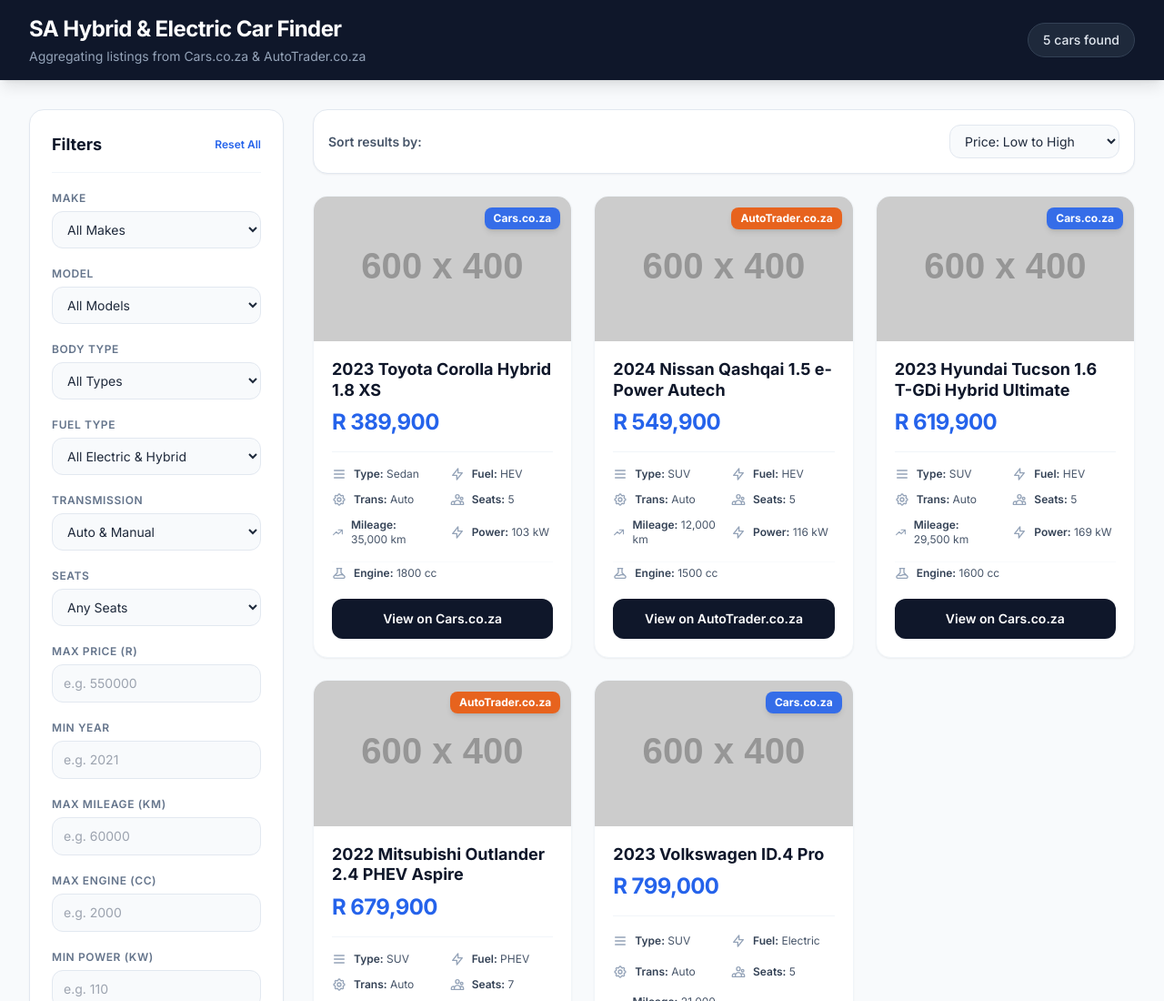
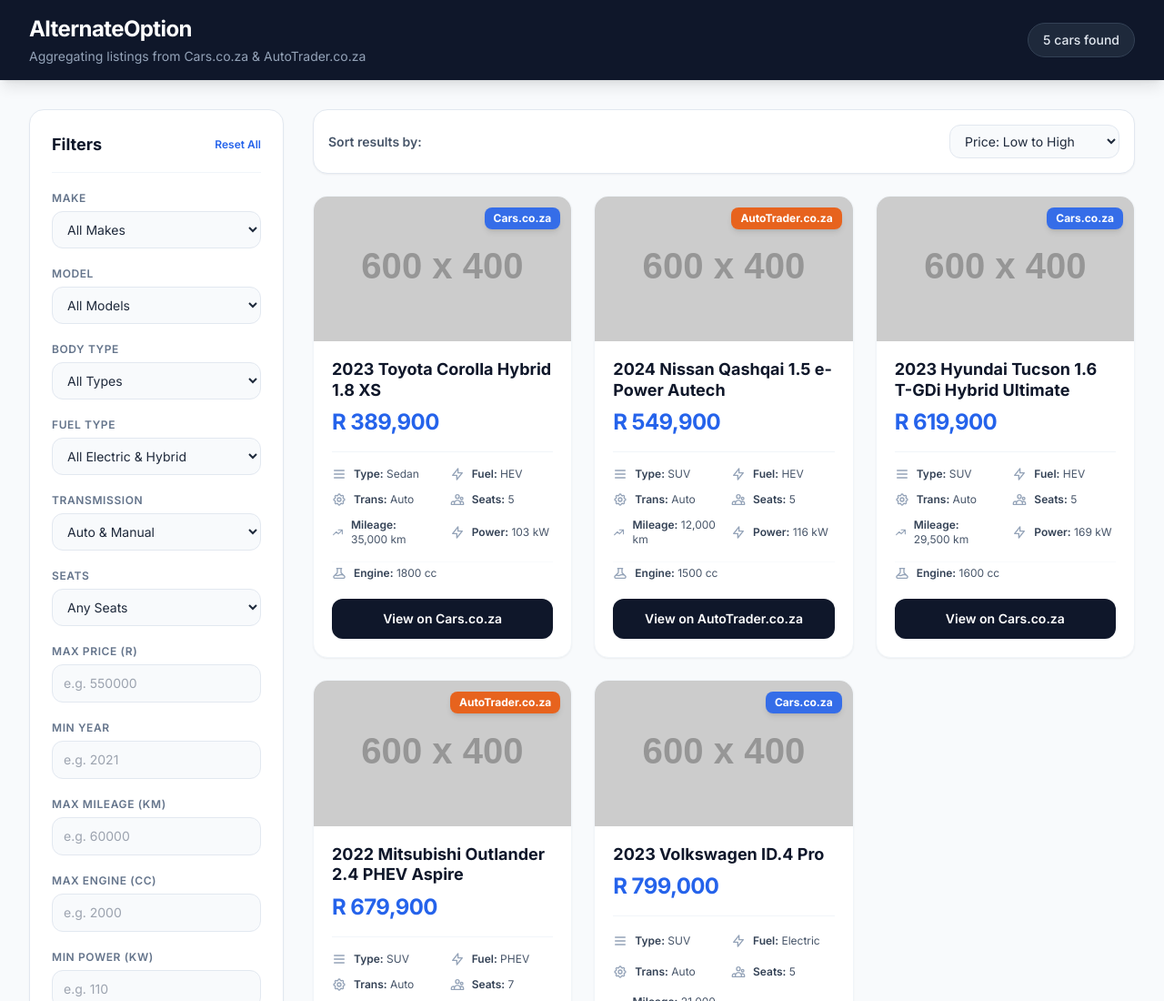
Before and after one commit to optco/ao, a plain HTML site: page index.html in a window 1280 px wide. Shown: the top 1100 px of the page at 91% size. Drawn offline with nearby package versions, Linux system fonts and the light colour scheme; placeholder pictures from the web are drawn by us.

Commit message:
Update index.html

```diff
--- a/index.html
+++ b/index.html
@@ -3,7 +3,7 @@
 <head>
   <meta charset="UTF-8" />
   <meta name="viewport" content="width=device-width, initial-scale=1.0" />
-  <title>SA Car Finder | Hybrid & Electric Aggregator</title>
+  <title>AlternateOption | Hybrid & Electric Aggregator</title>
 
   <!-- Modern Font -->
   <link rel="preconnect" href="https://fonts.googleapis.com">
@@ -39,7 +39,7 @@
   <header class="bg-slate-900 text-white shadow-lg sticky top-0 z-50">
     <div class="max-w-7xl mx-auto px-4 sm:px-6 lg:px-8 py-4 flex flex-col sm:flex-row justify-between items-center gap-3">
       <div>
-        <h1 class="text-xl sm:text-2xl font-bold tracking-tight">SA Hybrid & Electric Car Finder</h1>
+        <h1 class="text-xl sm:text-2xl font-bold tracking-tight">AlternateOption</h1>
         <p class="text-xs sm:text-sm text-slate-400 mt-1">Aggregating listings from Cars.co.za & AutoTrader.co.za</p>
       </div>
       <div class="bg-slate-800 px-4 py-2 rounded-full border border-slate-700">
```
